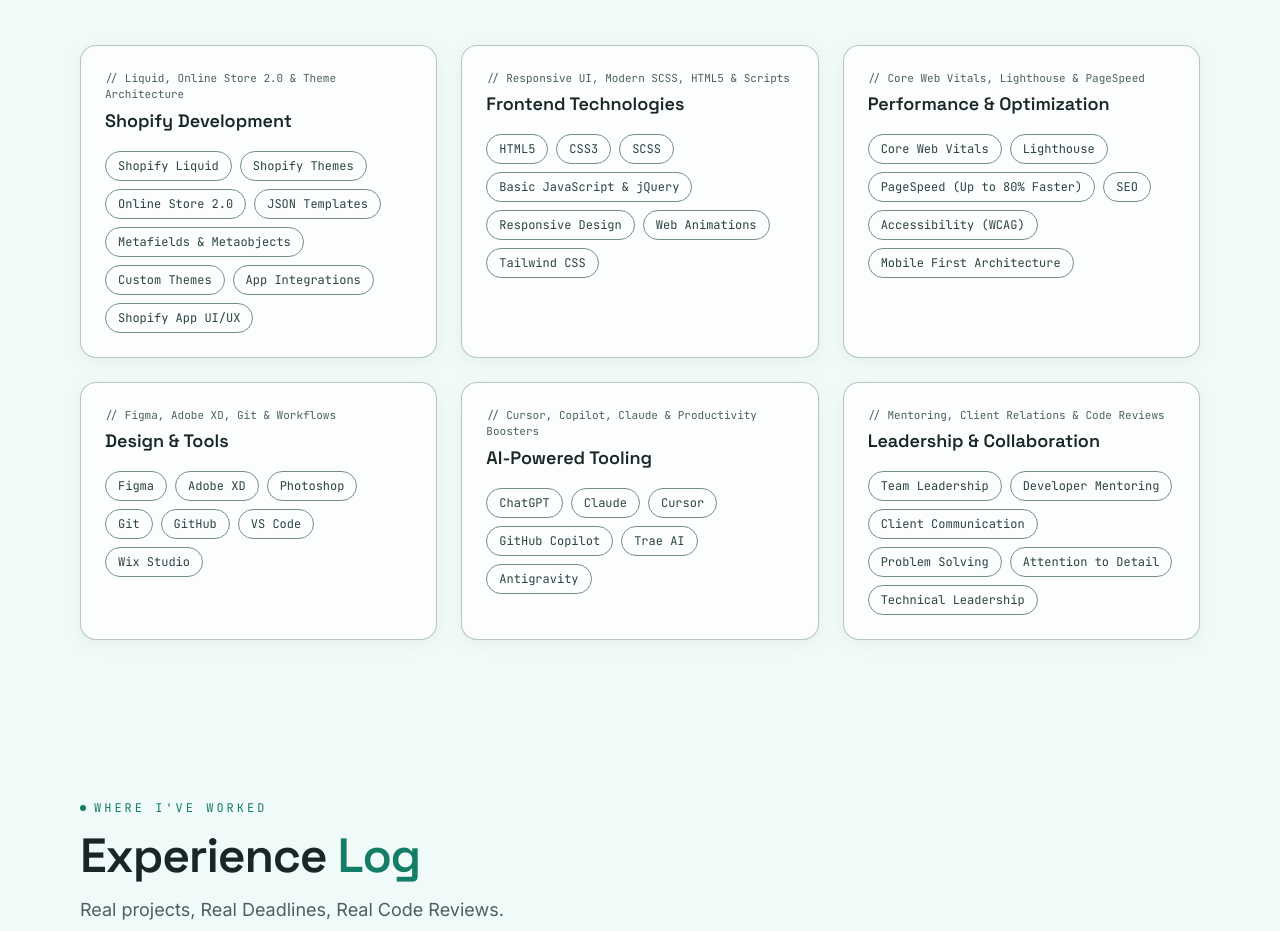
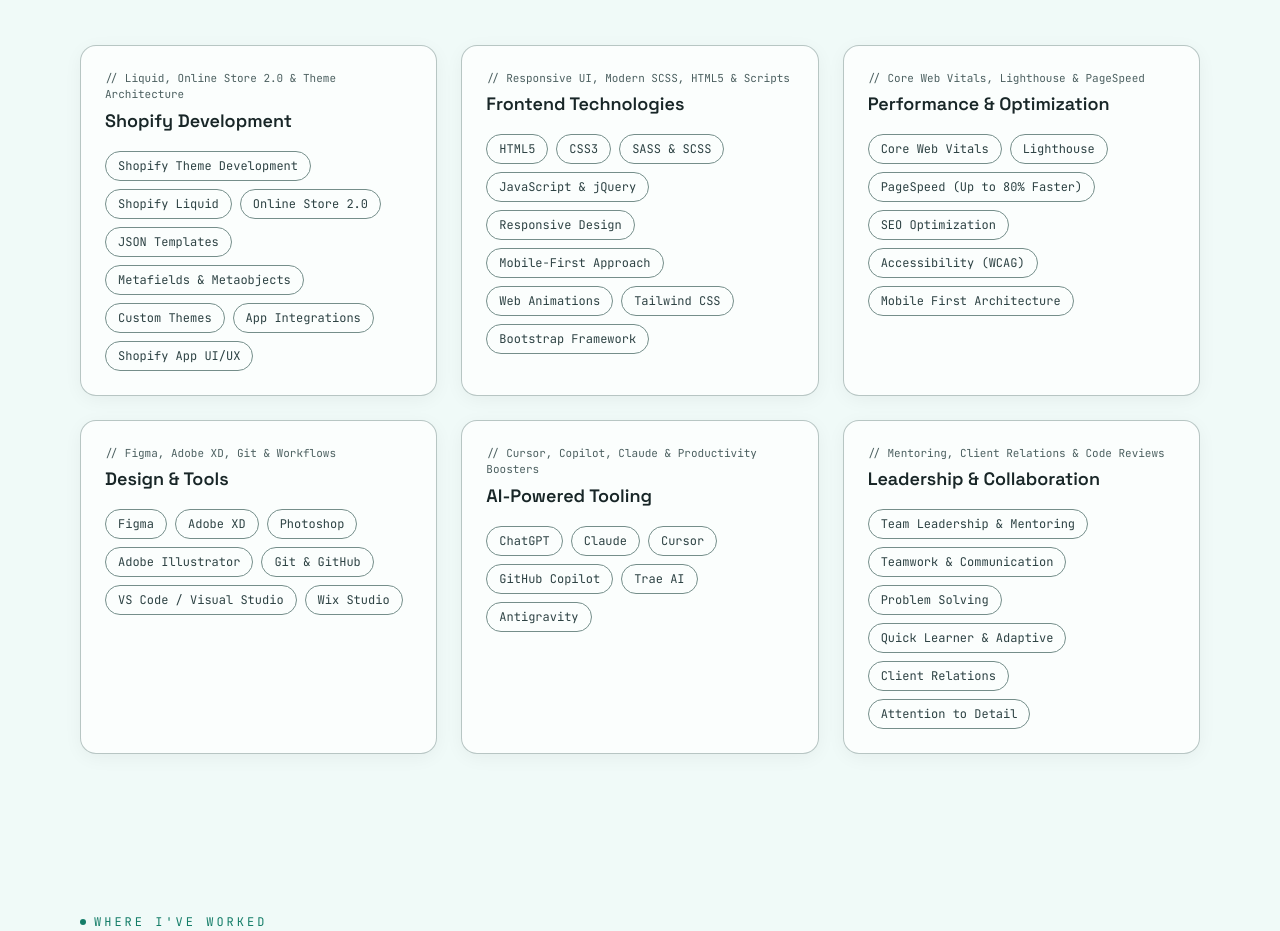
Before and after one commit to hardikvadhadiya/hardik-vadhadiya-portfolio, a React (Vite) app: page / in a window 1280 px wide. Shown: the part 3040-3971 px from the top of the page. Built offline with nearby package versions, Linux system fonts and the light colour scheme.

Commit message:
Update and enrich technical and design skills list

```diff
--- a/src/data/portfolioData.js
+++ b/src/data/portfolioData.js
@@ -109,8 +109,8 @@
 
 export const skills = {
   shopify: [
+    'Shopify Theme Development',
     'Shopify Liquid',
-    'Shopify Themes',
     'Online Store 2.0',
     'JSON Templates',
     'Metafields & Metaobjects',
@@ -121,17 +121,19 @@
   frontend: [
     'HTML5',
     'CSS3',
-    'SCSS',
-    'Basic JavaScript & jQuery',
+    'SASS & SCSS',
+    'JavaScript & jQuery',
     'Responsive Design',
+    'Mobile-First Approach',
     'Web Animations',
     'Tailwind CSS',
+    'Bootstrap Framework',
   ],
   performance: [
     'Core Web Vitals',
     'Lighthouse',
     'PageSpeed (Up to 80% Faster)',
-    'SEO',
+    'SEO Optimization',
     'Accessibility (WCAG)',
     'Mobile First Architecture',
   ],
@@ -139,9 +141,9 @@
     'Figma',
     'Adobe XD',
     'Photoshop',
-    'Git',
-    'GitHub',
-    'VS Code',
+    'Adobe Illustrator',
+    'Git & GitHub',
+    'VS Code / Visual Studio',
     'Wix Studio',
   ],
   ai: [
@@ -153,12 +155,12 @@
     'Antigravity',
   ],
   soft: [
-    'Team Leadership',
-    'Developer Mentoring',
-    'Client Communication',
+    'Team Leadership & Mentoring',
+    'Teamwork & Communication',
     'Problem Solving',
+    'Quick Learner & Adaptive',
+    'Client Relations',
     'Attention to Detail',
-    'Technical Leadership',
   ],
 }
 
```
